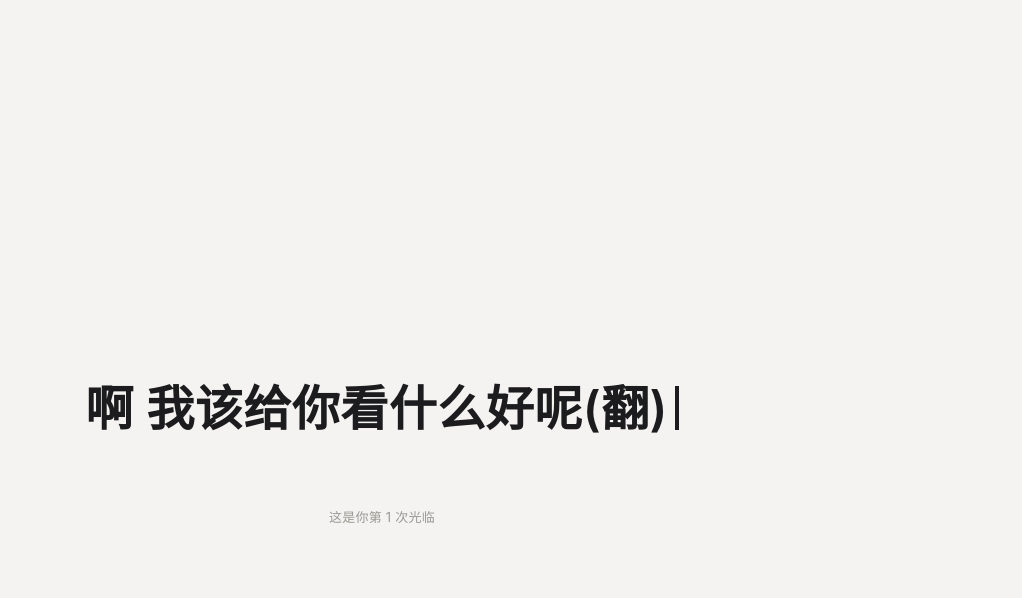
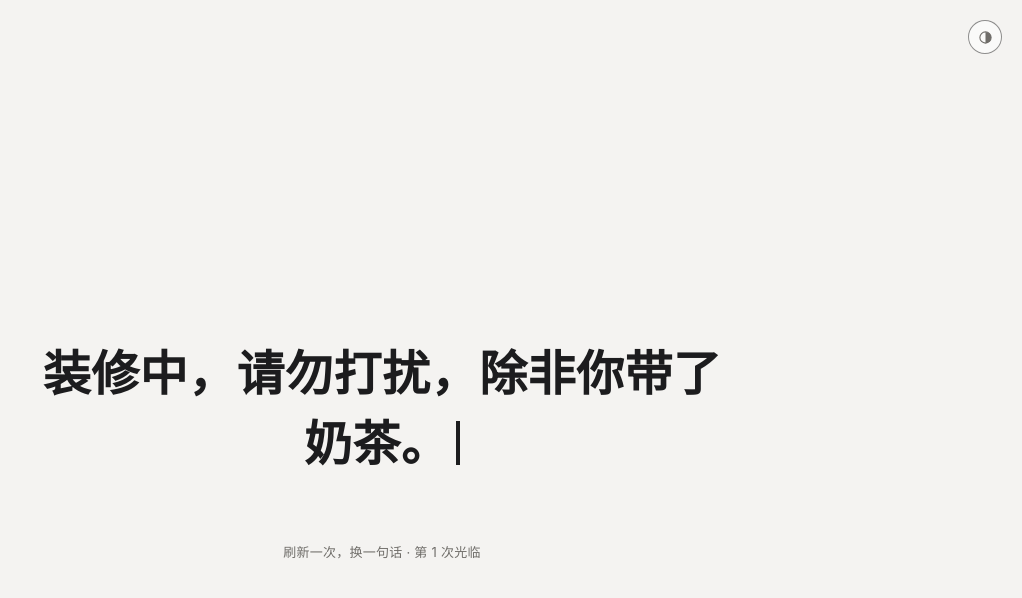
Before and after one commit to CHUNYI233/CHUNYI233.github.io, a Jekyll site: the page built from index.html, in a window 1280 px wide. Shown: the top 598 px of the page, without its empty margins (258-1280 px from the left). Built offline with Jekyll 4.4.1, drawn with Linux system fonts in a browser that asks for light colours; the list of posts is cut into pages by our own code.

```diff
--- a/index.html
+++ b/index.html
@@ -9,14 +9,72 @@ layout: null
 <title>正在装修中</title>
 <meta name="description" content="正在装修中，你来这里干什么？">
 <meta name="robots" content="noindex">
+<meta name="theme-color" content="#f4f3f1">
+
+<!-- 防闪烁：在样式生效前就把已保存的主题贴到 <html> 上，并同步地址栏颜色 -->
+<script>
+  (function () {
+    var root = document.documentElement;
+    var saved = null;
+    try { saved = localStorage.getItem("uc:theme"); } catch (e) { saved = null; }
+    if (saved !== "light" && saved !== "dark") saved = null;
+
+    var dark = saved ? saved === "dark"
+                     : window.matchMedia("(prefers-color-scheme: dark)").matches;
+
+    if (saved) root.setAttribute("data-theme", saved);
+
+    var meta = document.querySelector('meta[name="theme-color"]');
+    if (meta) meta.setAttribute("content", dark ? "#1a1917" : "#f4f3f1");
+  })();
+</script>
+
 <style>
+  /* ── 1. 主题变量：浅色为默认，深色由下面两组选择器覆盖 ── */
   :root{
+    color-scheme:light;
     --bg:#f4f3f1;
     --fg:#1c1c1e;
-    --muted:#9a9893;
+    --muted:#6f6d69;            /* 原 #9a9893：对比度仅 2.60:1；调深后 4.66:1，达 WCAG AA */
+    --sel-bg:#dedbd4;           /* ::selection 背景 */
+    --sel-fg:#1c1c1e;           /* ::selection 文字 */
+    --ctl-border:rgba(0,0,0,.44);      /* 切换按钮描边：叠底后 3.19:1 (UI AA) */
+    --ctl-bg:rgba(255,255,255,.55);    /* 切换按钮底色（装饰性） */
+    --scroll-thumb:#8d8b86;            /* 滚动条滑块：3.07:1 (UI AA) */
   }
+
+  /* ── 2a. 深色：跟随系统偏好 ── */
+  @media (prefers-color-scheme:dark){
+    :root:not([data-theme="light"]){
+      color-scheme:dark;
+      --bg:#1a1917;
+      --fg:#ededeb;
+      --muted:#85837e;
+      --sel-bg:#3b3833;
+      --sel-fg:#f4f2ef;
+      --ctl-border:rgba(255,255,255,.34);
+      --ctl-bg:rgba(255,255,255,.06);
+      --scroll-thumb:#7c7a76;
+    }
+  }
+
+  /* ── 2b. 深色：手动指定（优先级高于系统偏好） ── */
+  :root[data-theme="dark"]{
+    color-scheme:dark;
+    --bg:#1a1917;
+    --fg:#ededeb;
+    --muted:#85837e;
+    --sel-bg:#3b3833;
+    --sel-fg:#f4f2ef;
+    --ctl-border:rgba(255,255,255,.34);
+    --ctl-bg:rgba(255,255,255,.06);
+    --scroll-thumb:#7c7a76;
+  }
+
+  /* ── 3. 基础布局（与改造前完全一致） ── */
   *{box-sizing:border-box}
   html,body{height:100%}
+  html{background:var(--bg);scrollbar-color:var(--scroll-thumb) transparent}
   body{
     margin:0;
     background:var(--bg);
@@ -57,40 +115,77 @@ layout: null
     animation:rise .5s .15s cubic-bezier(.22,1,.36,1) both;
   }
 
+  /* ── 4. 边界：选中文字 ── */
+  ::selection{background:var(--sel-bg);color:var(--sel-fg)}
+
+  /* ── 5. 手动切换按钮：固定定位，不参与居中布局 ── */
+  #theme-toggle{
+    position:fixed;
+    top:clamp(12px,2.4vh,20px);
+    right:clamp(12px,2.4vw,20px);
+    width:34px;
+    height:34px;
+    display:grid;
+    place-items:center;
+    padding:0;
+    margin:0;
+    color:var(--muted);            /* 实色不用半透明，保证 ≥3:1 的控件对比度 */
+    background:var(--ctl-bg);
+    border:1px solid var(--ctl-border);
+    border-radius:50%;
+    cursor:pointer;
+    -webkit-tap-highlight-color:transparent;
+    transition:color .25s ease,background-color .25s ease,border-color .25s ease;
+  }
+  #theme-toggle:hover{color:var(--fg)}
+  #theme-toggle:focus-visible{outline:2px solid var(--fg);outline-offset:2px}
+  #theme-toggle svg{display:block}
+
   @keyframes rise{from{opacity:0;transform:translateY(6px)}to{opacity:1;transform:none}}
   @keyframes blink{0%,50%{opacity:1}50.01%,100%{opacity:0}}
 
+  /* ── 6. 边界：主题切换过渡（尊重减少动效偏好） ── */
+  body,h1,h1::after,footer{
+    transition:background-color .25s ease,color .25s ease;
+  }
   @media (prefers-reduced-motion:reduce){
     h1,footer{animation:none}
     h1::after{animation:none}
+    body,h1,h1::after,footer,#theme-toggle{transition:none}
   }
 </style>
 </head>
 <body>
 <main>
   <h1 id="line">正在装修中，你来这里干什么？</h1>
-  <footer>这是你第 <span id="n">1</span> 次光临</footer>
+  <footer>刷新一次，换一句话 · 第 <span id="n">1</span> 次光临</footer>
 </main>
+
+<button id="theme-toggle" type="button" aria-label="切换深色模式" title="切换深色模式">
+  <svg viewBox="0 0 24 24" width="15" height="15" aria-hidden="true" focusable="false">
+    <circle cx="12" cy="12" r="9" fill="none" stroke="currentColor" stroke-width="1.7"/>
+    <path d="M12 3a9 9 0 0 1 0 18z" fill="currentColor"/>
+  </svg>
+</button>
 
 <script>
   // 文案池：想加就往后追加，改完刷新即可生效
   var COPY = [
-"正在装修中，你来这里干什么？" ,
-"工地重地，闲人免进。说的就是你。" ,
-"装修中，灰尘有点大，建议戴个口罩再刷新。" ,
-"这里还什么都没建好，你是第一个来的，荣幸吗？" ,
-"正在装修中。工人师傅说：再等等。" ,
-"页面装修中，进度 3%。刷新不会让它变快。" ,
-"装修中，请勿在此堆放杂物。你的好奇心除外。" ,
-"正在装修中，预计 114514 年后完工。" ,
-"上次看到这句话还是在上一次" ,
-"施工重地，请勿围观。你已经在围观了。" ,
-"装修中，暂时没有内容——不过随机文案也算内容吧..." ,
-"这里什么都没有，除了这句话和你的好奇心。" ,
-"正在装修中。你来这里干什么？我也想知道。" ,
-"抱歉，本页还在装修。要不你先去别处逛逛？" ,
-"啊 我该给你看什么好呢(翻)" ,
-"早上好/中午好/晚上好/凌晨好"
+    "正在装修中，你来这里干什么？",
+    "工地重地，闲人免进。说的就是你。",
+    "装修中，灰尘有点大，建议戴个口罩再刷新。",
+    "这里还什么都没建好，你是第一个来的，荣幸吗？",
+    "正在装修中。工人师傅说：再等等。",
+    "页面装修中，进度 3%。刷新不会让它变快。",
+    "装修中，请勿在此堆放杂物。你的好奇心除外。",
+    "正在装修中，预计 2000 年后完工。",
+    "你每刷新一次，师傅就得多搬一块砖。",
+    "施工重地，请勿围观。你已经在围观了。",
+    "装修中，暂时没有内容——不过随机文案也算内容吧。",
+    "这里什么都没有，除了这句话和你的好奇心。",
+    "正在装修中。你来这里干什么？我也想知道。",
+    "抱歉，本页还在装修。要不你先去别处逛逛？",
+    "装修中，请勿打扰，除非你带了奶茶。"
   ];
 
   var KEY_LAST = "uc:last";
@@ -116,5 +211,60 @@ layout: null
   store(KEY_N, String(visits));
   document.getElementById("n").textContent = String(visits);
 </script>
+
+<script>
+  // ── 主题切换：自动跟随系统 + 手动覆盖（手动选择记在 localStorage） ──
+  (function () {
+    var KEY_THEME = "uc:theme";
+    var BG = { light: "#f4f3f1", dark: "#1a1917" };
+    var root = document.documentElement;
+    var btn = document.getElementById("theme-toggle");
+    var mq = window.matchMedia("(prefers-color-scheme: dark)");
+
+    function read() {
+      try { return localStorage.getItem(KEY_THEME); } catch (e) { return null; }
+    }
+    function write(v) {
+      try {
+        if (v) localStorage.setItem(KEY_THEME, v);
+        else localStorage.removeItem(KEY_THEME);
+      } catch (e) {}
+    }
+    // 当前实际生效的主题：手动优先，否则看系统
+    function effective() {
+      var t = root.getAttribute("data-theme");
+      if (t === "dark" || t === "light") return t;
+      return mq.matches ? "dark" : "light";
+    }
+    function sync() {
+      var dark = effective() === "dark";
+      var label = dark ? "切换到浅色模式" : "切换到深色模式";
+      btn.setAttribute("aria-label", label);
+      btn.setAttribute("title", label + "（按住 Shift 点击=跟随系统）");
+      btn.setAttribute("aria-pressed", dark ? "true" : "false");
+      var meta = document.querySelector('meta[name="theme-color"]');
+      if (meta) meta.setAttribute("content", dark ? BG.dark : BG.light);
+    }
+    function apply(theme) {
+      if (theme) root.setAttribute("data-theme", theme);
+      else root.removeAttribute("data-theme");
+      sync();
+    }
+
+    btn.addEventListener("click", function (e) {
+      if (e.shiftKey) { write(null); apply(null); return; }   // Shift+点击 = 恢复跟随系统
+      var next = effective() === "dark" ? "light" : "dark";
+      write(next);
+      apply(next);
+    });
+
+    // 用户没手动选过时，系统主题变化要实时跟随
+    var onSystemChange = function () { if (!read()) sync(); };
+    if (mq.addEventListener) mq.addEventListener("change", onSystemChange);
+    else if (mq.addListener) mq.addListener(onSystemChange);
+
+    sync();
+  })();
+</script>
 </body>
 </html>
```
Also changed, not shown: README.md, screenshot.png (added).
